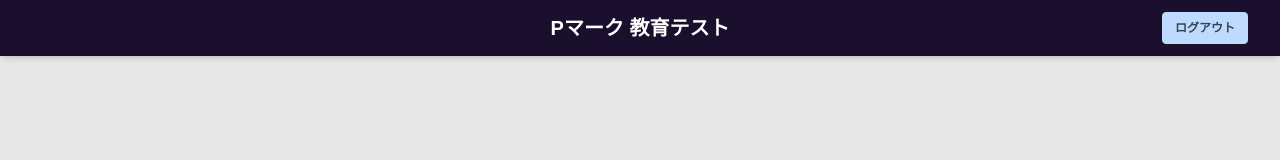
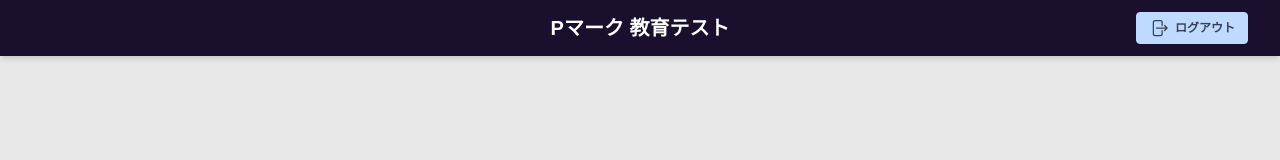
Before and after one commit to askaltdjp/pmark_examination, a Next.js app in the folder frontend/: page /exam/take in a window 1280 px wide. Shown: the top 160 px of the page. Built offline with nearby package versions, Linux system fonts and the light colour scheme.

Commit message:
アイコンフォント（Heroicons）追加

```diff
--- a/frontend/components/common/Header.tsx
+++ b/frontend/components/common/Header.tsx
@@ -2,6 +2,7 @@
 
 import { useRouter } from "next/navigation";
 import { SITE_TITLE } from '@/lib/constants/labels';
+import { ArrowRightStartOnRectangleIcon } from '@heroicons/react/24/outline';
 
 // 認証後画面の共通ヘッダーのクライアントコンポーネント
 export default function Header() {
@@ -29,6 +30,7 @@ export default function Header() {
                     className="btn btn-sm bg-blue-200 text-gray-700 border border-blue-200 hover:bg-blue-300 hover:border-blue-300 transition-colors duration-200 mr-4"
                     onClick={handleLogout}
                 >
+                    <ArrowRightStartOnRectangleIcon className="w-5 h-5" />
                     ログアウト
                 </button>
             </div>
--- a/frontend/package.json
+++ b/frontend/package.json
@@ -9,6 +9,7 @@
     "lint": "next lint"
   },
   "dependencies": {
+    "@heroicons/react": "^2.2.0",
     "@prisma/client": "^6.14.0",
     "exceljs": "^4.4.0",
     "jose": "^6.0.12",
```
Also changed, not shown: 1 other file (tests, documents, lock files or other folders).
